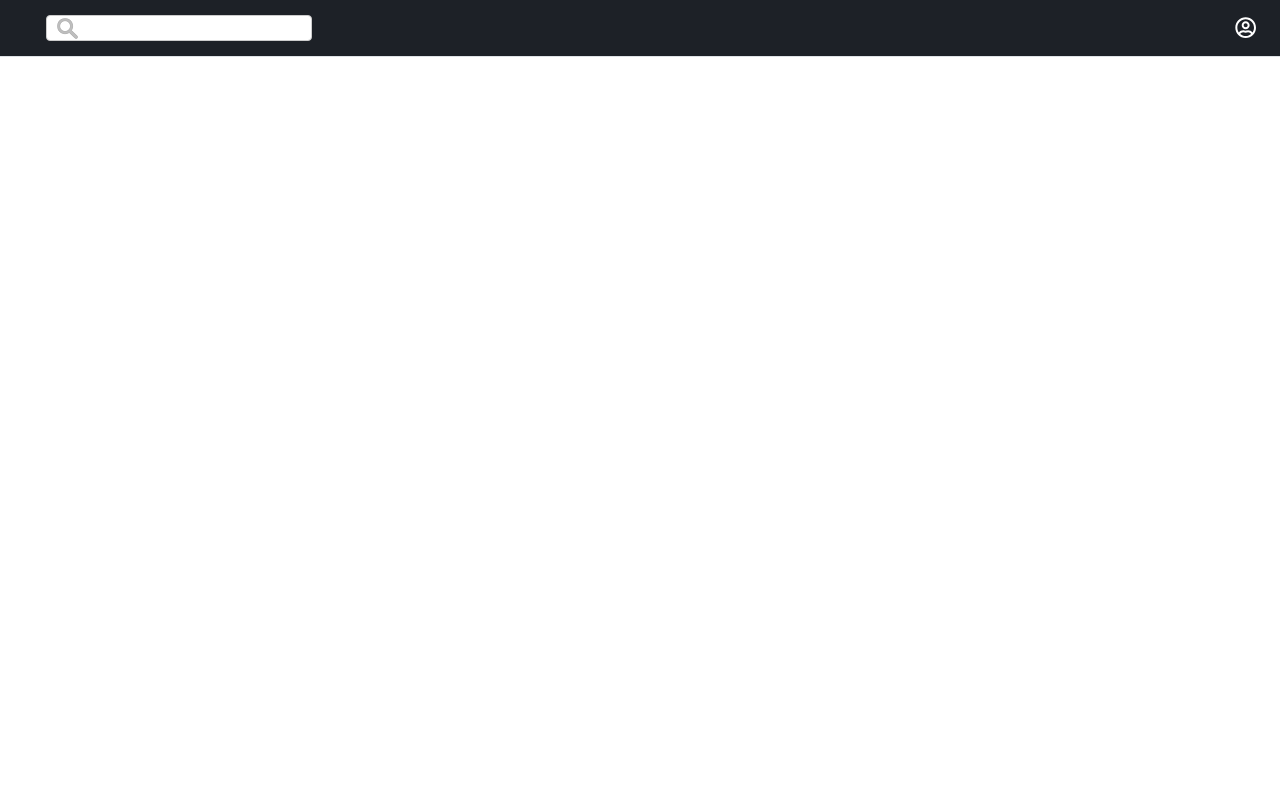
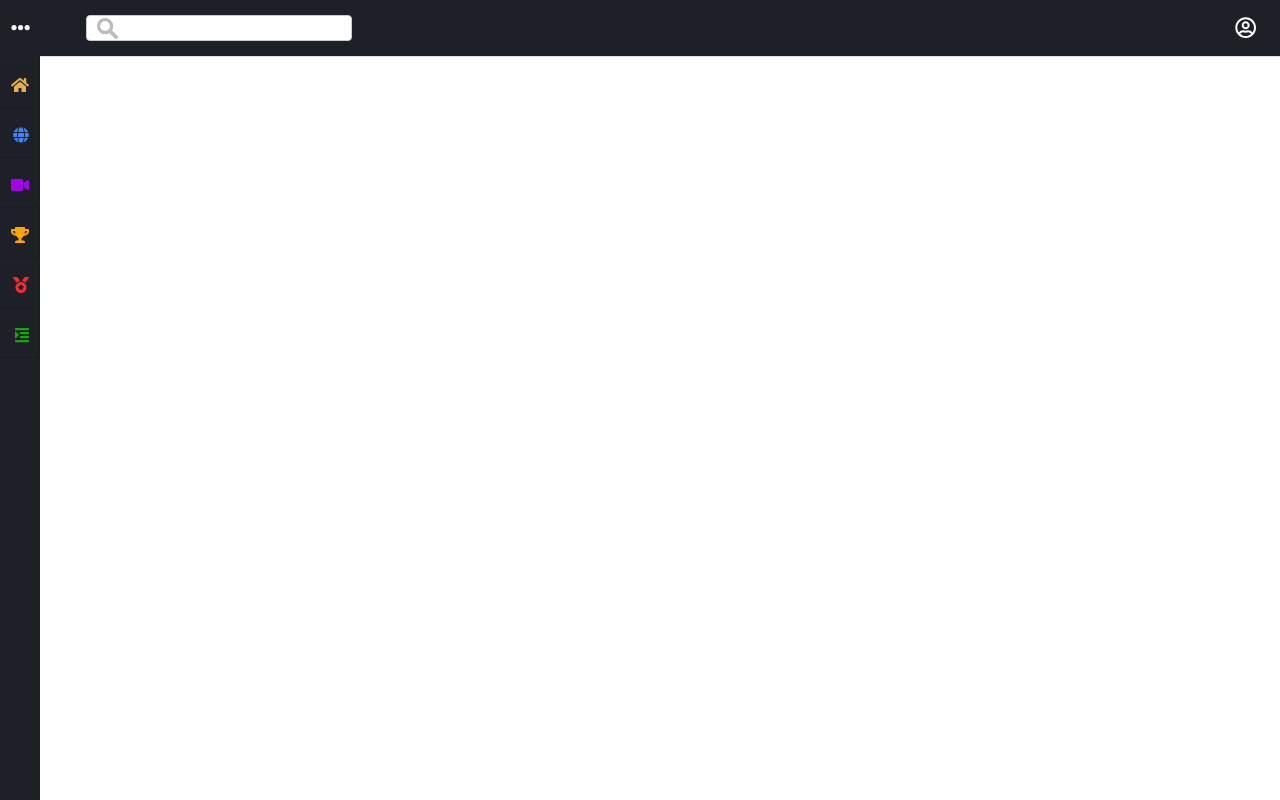
Before and after one commit to the-awakening/Awakening-script, a PHP site: page / in a window 1280 px wide. Run offline with PHP 8.4, Linux system fonts and the light colour scheme; some libraries are stand-ins or nearby versions.

Commit message:
Add files via upload

```diff
--- a/css/front/resolution.css
+++ b/css/front/resolution.css
@@ -33,3 +33,16 @@
 		width: 30vh !important;
 	}
 }
+
+
+@media  screen and (max-width: 1600px) {
+	#sidebar-wrapper {
+		min-width: 35vh !important;
+		margin-left: 0;
+
+
+	}
+	.list-group{
+		width: 35vh !important;
+	}
+}
--- a/css/front/sidebar.css
+++ b/css/front/sidebar.css
@@ -54,8 +54,9 @@ body {
     border: 1px solid rgba(0,0,0,.125);
 }
 .position_sidebar_icon_2{
-  margin-left: 10px !important;
+ margin-right: -10px;
+
 }
 .position_sidebar_icon_3{
- margin-left: 5px !important;
+ margin-right: -5px !important;
 }
--- a/head.php
+++ b/head.php
@@ -5,6 +5,7 @@
 	<meta name="viewport" content="width=device-width, initial-scale=1, minimum-scale=1, maximum-scale=1, user-scalable=0">
 	<link rel="stylesheet" type="text/css" href="css/bootstrap/bootstrap.min.css">
 	<link rel="stylesheet" type="text/css" href="css/front/mainstyle.css">
+	<link rel="stylesheet" type="text/css" href="css/front/style.css">
 	<link rel="stylesheet" type="text/css" href="css/front/colors.css">
 	<link rel="stylesheet" type="text/css" href="css/front/resolution.css">
 	<link rel="stylesheet" type="text/css" href="css/front/sidebar.css">
```
Also changed, not shown: menu.php (line endings or trailing spaces).
